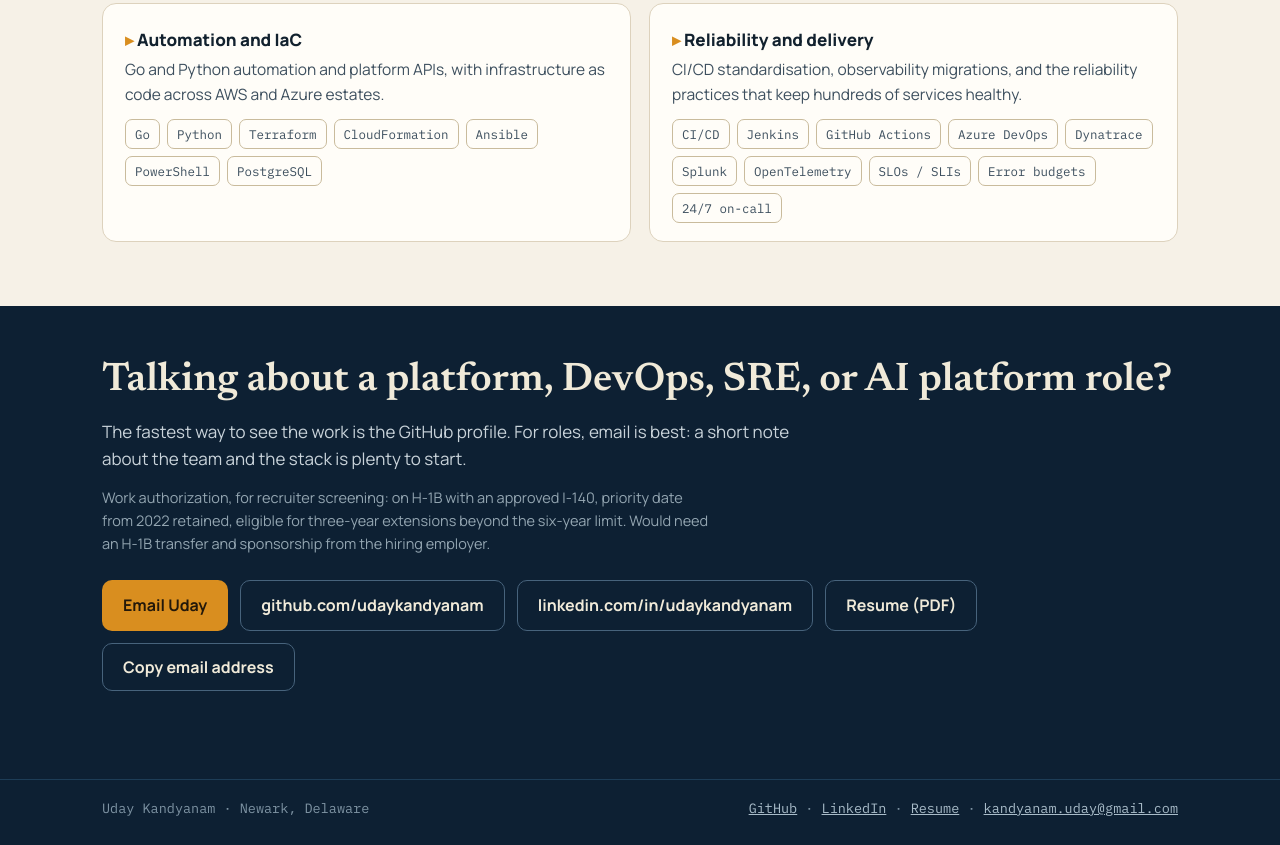
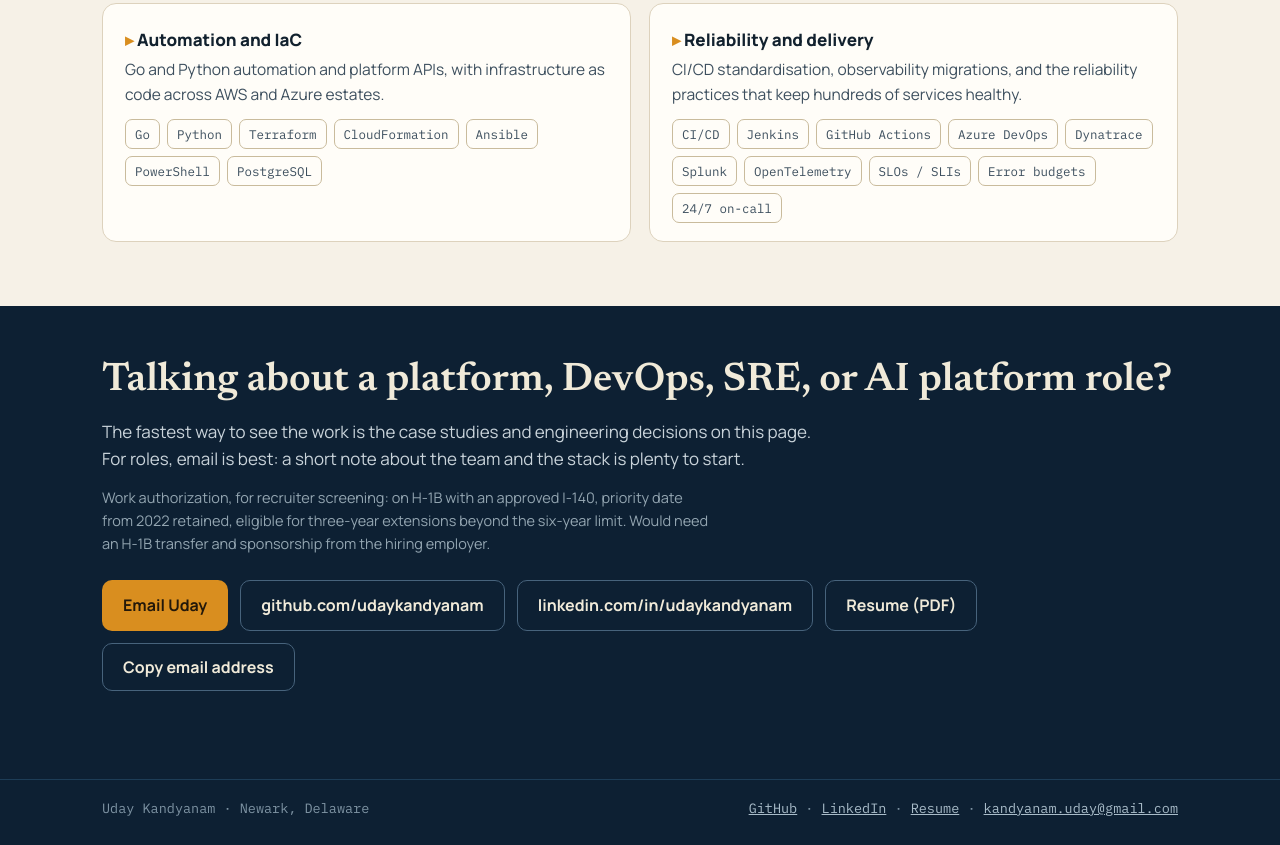
Before and after one commit to UdayKandyanam/udaykandyanam.github.io, a plain HTML site: page index.html in a window 1280 px wide. Shown: the part 8001-8846 px from the top of the page. Drawn offline with Linux system fonts and the light colour scheme.

Commit message:
Point contact section to the case studies on this page, not the GitHub profile

```diff
--- a/index.html
+++ b/index.html
@@ -561,7 +561,7 @@
       <div class="contact" id="contact">
         <div class="wrap">
           <h2>Talking about a platform, DevOps, SRE, or AI platform role?</h2>
-          <p>The fastest way to see the work is the GitHub profile. For roles, email is best: a short note about the team and the stack is plenty to start.</p>
+          <p>The fastest way to see the work is the case studies and engineering decisions on this page. For roles, email is best: a short note about the team and the stack is plenty to start.</p>
           <p class="fine">Work authorization, for recruiter screening: on H-1B with an approved I-140, priority date from 2022 retained, eligible for three-year extensions beyond the six-year limit. Would need an H-1B transfer and sponsorship from the hiring employer.</p>
           <div class="cta-row">
             <a class="btn btn-light" href="mailto:kandyanam.uday@gmail.com?subject=Role%20conversation">Email Uday</a>
```
